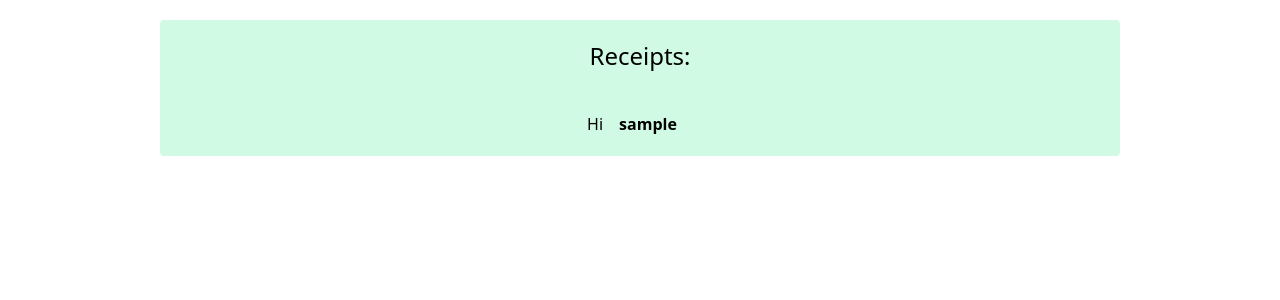
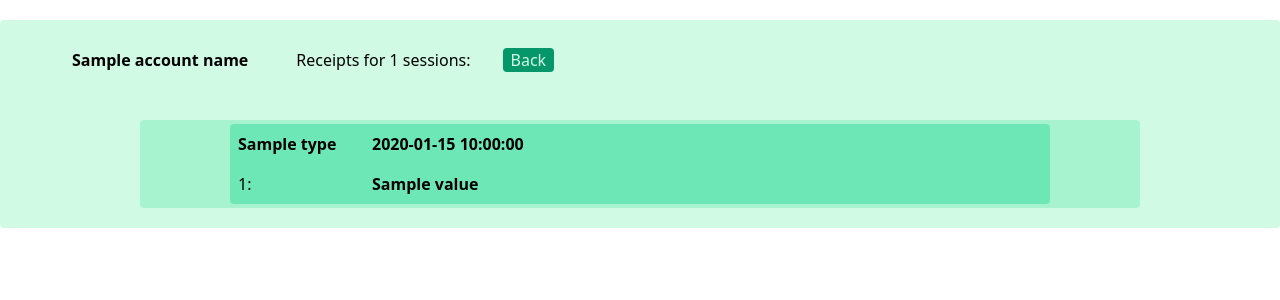
Before and after one commit to moneysocket/custodial, a Flask app: template templates/receipts.html in a window 1280 px wide. Shown: the top 300 px of the page. Run offline with Flask 2, Linux system fonts and the light colour scheme; the first user in the database is signed in; tables that the repository leaves empty hold one stand-in row (Sample ...); the template is opened without the code that fills it: most values are stand-ins (such as "Sample title", 1, 10 or a date in 2020).

Commit message:
show receipts and add account/beacon creation/addition/removal operations

```diff
--- a/app.py
+++ b/app.py
@@ -3,10 +3,14 @@
 # Distributed under the MIT software license, see the accompanying
 # file LICENSE or http://www.opensource.org/licenses/mit-license.php
 
+import time
+
 from flask import Flask, render_template, request, redirect
 from flask_login import login_required, current_user, login_user, logout_user
 
 from moneysocket.wad.wad import Wad
+from moneysocket.beacon.beacon import MoneysocketBeacon
+from moneysocket.beacon.location.websocket import WebsocketLocation
 
 from models import UserModel, db, login
 from config import read_config
@@ -48,6 +52,107 @@ def create_table():
     db.create_all()
 
 ###############################################################################
+# app rpcs
+###############################################################################
+
+def getaccountinfo_rpc():
+    info = rpc.call(['getaccountinfo'])
+    accounts = info['accounts']
+    for account in accounts:
+        account['wad'] = str(Wad.from_dict(account['wad']))
+        account['cap'] = str(Wad.from_dict(account['cap']))
+    return accounts
+
+def getaccountreceipts_rpc(account):
+    info = rpc.call(['getaccountreceipts', account])
+    return info['receipts']
+
+def connect_rpc(account, beacon):
+    info = rpc.call(['connect', account, beacon])
+    return info
+
+def clear_rpc(account):
+    info = rpc.call(['clear', account])
+    return info
+
+def rm_rpc(account):
+    info = rpc.call(['rm', account])
+    return info
+
+def create_rpc(username):
+    cap = config['Account']['Cap']
+    start = config['Account']['StartBalance']
+    info = rpc.call(['create', '-a', username, '-c', cap, start])
+    return info
+
+###############################################################################
+# app actions
+###############################################################################
+
+def format_receipts(receipts):
+    # make info easy to render into templete
+    new = []
+    for session in receipts:
+        new_session = {'entries': []}
+        for entry in session:
+            new_entry = {'values': []}
+            for k, v in entry.items():
+                if k == 'type':
+                    t = v.replace("_", " ").title()
+                    new_entry['type'] = t
+                elif k == 'time':
+                    t = time.ctime(v)
+                    new_entry['time'] = t
+                elif k == 'wad':
+                    w = Wad.from_dict(v)
+                    new_entry['values'].append(('Wad', str(w)))
+                else:
+                    new_entry['values'].append((k.title(), str(v)))
+            new_session['entries'].append(new_entry)
+        new.append(new_session)
+    return new
+
+def list_receipts(account):
+    receipts = getaccountreceipts_rpc(account)
+    receipts = format_receipts(receipts)
+    return render_template('receipts.html', account_name=account,
+                           receipts=receipts, n_receipts=len(receipts))
+
+def generate_beacon(account):
+    beacon = MoneysocketBeacon()
+    location = WebsocketLocation(config['Beacon']['RelayLocation'])
+    beacon.add_location(location)
+    info = connect_rpc(account, str(beacon))
+    if not info['success']:
+        return render_template("accounts.html", error=info['error'])
+    accounts = getaccountinfo_rpc()
+    return render_template("accounts.html", accounts=accounts)
+
+def clear_beacons(account):
+    info = clear_rpc(account)
+    if not info['success']:
+        return render_template("accounts.html", error=info['error'])
+    accounts = getaccountinfo_rpc()
+    return render_template("accounts.html", accounts=accounts)
+
+def remove_account(account):
+    info = clear_rpc(account)
+    if not info['success']:
+        return render_template("accounts.html", error=info['error'])
+    info = rm_rpc(account)
+    if not info['success']:
+        return render_template("accounts.html", error=info['error'])
+    accounts = getaccountinfo_rpc()
+    return render_template("accounts.html", accounts=accounts)
+
+def new_account(username):
+    info = create_rpc(username)
+    if not info['success']:
+        return render_template("accounts.html", error=info['error'])
+    accounts = getaccountinfo_rpc()
+    return render_template("accounts.html", accounts=accounts)
+
+###############################################################################
 # app interaction
 ###############################################################################
 
@@ -57,29 +162,25 @@ def accounts():
     if request.method == 'POST':
         if 'list_receipts' in request.form:
             action = 'list_receipts'
+            return list_receipts(request.form[action])
         elif 'generate_beacon' in request.form:
             action = 'generate_beacon'
+            return generate_beacon(request.form[action])
         elif 'clear_beacons' in request.form:
             action = 'clear_beacons'
+            return clear_beacons(request.form[action])
         elif 'remove_account' in request.form:
             action = 'remove_account'
+            return remove_account(request.form[action])
+        elif 'new_account' in request.form:
+            # TODO cap max accounts per user
+            action = 'new_account'
+            return new_account(request.form[action])
         else:
-            return render_template("accounts", error="unknown action")
-
-
-        account = request.form[action]
-
-        print(request.form)
-        print(dict(request.form))
-        return render_template('receipts.html')
+            return render_template("accounts.html", error="unknown action")
     else:
-        info = rpc.call(['getaccountinfo'])
-        print(info)
-        accounts = info['accounts']
-        for account in accounts:
-            account['wad'] = str(Wad.from_dict(account['wad']))
-            account['cap'] = str(Wad.from_dict(account['cap']))
-
+        # TODO filter by db ownership
+        accounts = getaccountinfo_rpc()
         return render_template('accounts.html', accounts=accounts)
 
 @app.route('/')
@@ -103,7 +204,7 @@ def login():
         if user is not None and user.check_password(request.form['password']):
             login_user(user)
             return redirect('/accounts')
-    return render_template('login.html')
+    return render_template('login.html', account_cap=config['Account']['Cap'])
 
 
 @app.route('/register', methods=['POST', 'GET'])
--- a/templates/accounts.html
+++ b/templates/accounts.html
@@ -30,7 +30,7 @@
 <div class="flex justify-around py-2">
 
 <div class="flex justify-center py-2"> <form action="" method="POST"><button type="submit" name="list_receipts" value="{{ account['name'] }}" class="bg-green-600 hover:bg-green-500 text-green-100 rounded px-1">List Receipts</button></form> </div>
-<div class="flex justify-center py-2"> <form action="" method="POST"><button type="submit" name="generate_beacon" value="{{ account['name'] }}" class="bg-green-600 hover:bg-green-500 text-green-100 rounded px-1">Generate Beacons</button></form> </div>
+<div class="flex justify-center py-2"> <form action="" method="POST"><button type="submit" name="generate_beacon" value="{{ account['name'] }}" class="bg-green-600 hover:bg-green-500 text-green-100 rounded px-1">Generate Beacon</button></form> </div>
 <div class="flex justify-center py-2"> <form action="" method="POST"><button type="submit" name="clear_beacons" value="{{ account['name'] }}" class="bg-green-600 hover:bg-green-500 text-green-100 rounded px-1">Clear Beacons</button></form> </div>
 <div class="flex justify-center py-2"> <form action="" method="POST"><button type="submit" name="remove_account" value="{{ account['name'] }}" class="bg-green-600 hover:bg-green-500 text-green-100 rounded px-1">Remove Account</button></form> </div>
 
@@ -42,7 +42,7 @@
 
 {% endfor %}
 
-<div class="flex justify-center py-5"> <div class="bg-green-600 text-green-100 rounded px-4"> <a href="{{ url_for('logout')}}">New Account</a> </div> </div>
+<div class="flex justify-center py-2"> <form action="" method="POST"><button type="submit" name="new_account" value="{{ current_user.username }}" class="bg-green-600 hover:bg-green-500 text-green-100 rounded px-1">New Account</button></form> </div>
 <div class="flex justify-center py-5"> <div class="bg-green-600 text-green-100 rounded px-4"> <a href="{{ url_for('logout')}}">Logout Here</a> </div> </div>
 
 </div>
--- a/templates/login.html
+++ b/templates/login.html
@@ -10,7 +10,7 @@
 <div class="flex flex-col bg-green-100 rounded w-3/4 px-10">
 <div class="flex justify-center py-2"> <span class="text-4xl text-center text-green-700 break-words">Custodial Terminus for <a class="text-blue-900" target="_blank" href="https://socket.money">Moneysocket</a></span> </div>
 <div class="flex justify-center py-2"> <span class="text-3xl text-center font-bold text-red-600 break-words">Reckless! Use at your own risk!</span> </div>
-<div class="flex justify-center py-2"> <span class="text-green-800 text-center break-words">This is <b>only</b> intended for play and experiments. Accounts are capped at <b>2000</b> sats. Satoshis not withdrawn will be treated as a <a class="text-blue-900" target="_blank" href="https://socket.money#donate">donation</a> to the project at a time convenient to the project.</span> </div>
+<div class="flex justify-center py-2"> <span class="text-green-800 text-center break-words">This is <b>only</b> intended for play and experiments. Accounts are capped at <b>{{ account_cap }}</b>. Satoshis not withdrawn will be treated as a <a class="text-blue-900" target="_blank" href="https://socket.money#donate">donation</a> to the project at a time convenient to the project.</span> </div>
 <div class="flex justify-center py-2"> <span class="text-green-800 text-center break-words"> You can run your own Terminus with your C-Lightning or LND node by following <a class="text-blue-900" target="_blank" href="https://github.com/moneysocket/terminus">these instructions</a>.</span> </div>
 </div>
 </div>
@@ -23,7 +23,7 @@
 <form action="" method = "POST">
     <div class="py-1"> <p>Email: <input type = "email" name = "email" /></p></div>
     <div class="py-1"> <p>Password: <input type = "password" name = "password" /></p></div>
-    <div class="py-1"> <p> <input type = "submit" value = "Submit" /></p> </div>
+    <div class="py-1"> <p> <button type="submit" value="Submit" class="bg-green-600 hover:bg-green-500 text-green-100 rounded px-1">Submit</button></p> </div>
 </form>
 
 <div class="flex justify-center"> <span class="break-words text-green-700">Don't have an account?</span> </div>
--- a/templates/receipts.html
+++ b/templates/receipts.html
@@ -7,10 +7,40 @@
 <body>
 
 <div class="flex justify-center py-5">
-<div class="flex flex-col bg-green-100 rounded w-3/4 px-10">
+<div class="flex flex-col bg-green-100 rounded w-full px-10">
 
-<div class="flex justify-center py-5"> <span class="text-2xl break-words">Receipts: </span> </div>
-<div class="flex justify-center py-5"> <span>Hi </span> <span class="font-bold px-4"> {{ current_user.username }}</span></span></div>
+<div class="flex justify-start py-2">
+<div class="flex justify-center py-5 px-4"> <span class="font-bold px-4"> {{ account_name }}</span></span></div>
+<div class="flex justify-center py-5 px-4"> <span class="break-words">Receipts for {{ n_receipts }} sessions: </span> </div>
+<div class="flex justify-center py-5 px-4"> <div class="bg-green-600 text-green-100 rounded px-2"> <a href="{{ url_for('accounts')}}">Back</a> </div> </div>
+</div>
+
+{% for session in receipts: %}
+<div class="flex justify-center py-5">
+<div class="flex flex-col bg-green-200 rounded w-5/6 px-2">
+
+
+{% for entry in session['entries']: %}
+
+<div class="flex justify-center py-1">
+<div class="flex flex-col bg-green-300 rounded w-5/6 px-2">
+
+<div class="flex justify-around py-2"> <span class="w-1/6 font-bold"> {{ entry['type'] }} </span> <span class="w-5/6 font-bold break-words"> {{ entry['time'] }} </span></div>
+
+{% for value in entry['values']: %}
+
+<div class="flex justify-around py-2"> <span class="w-1/6"> {{ value[0] }}: </span> <span class="w-5/6 font-bold break-words"> {{ value[1] }} </span></div>
+{% endfor %}
+
+</div>
+</div>
+
+{% endfor %}
+
+</div>
+</div>
+
+{% endfor %}
 
 </div>
 </div>
```
